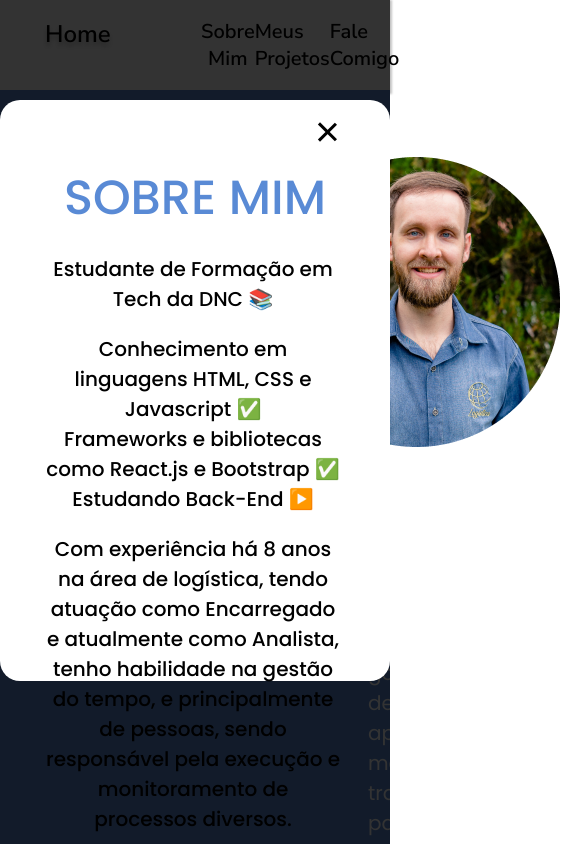
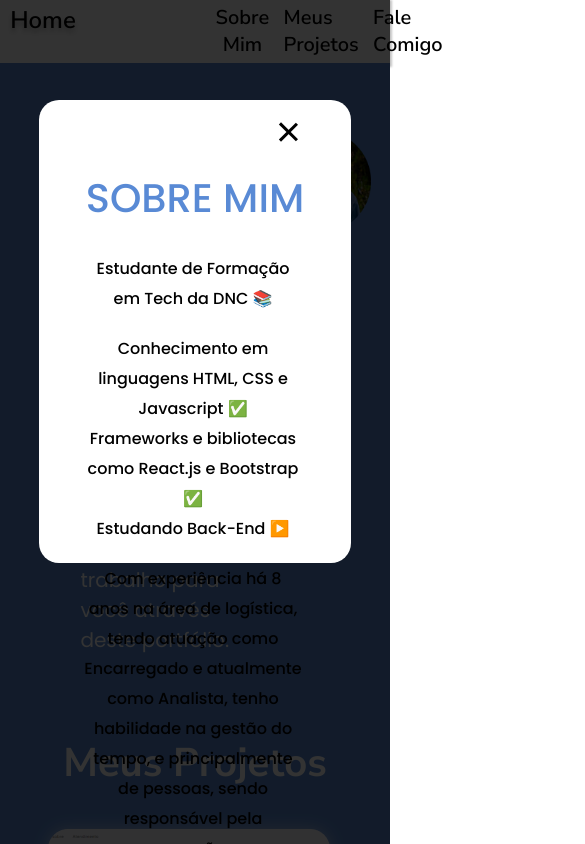
Before and after one commit to LeandroHelfer/portfolio-react-sass, a React (Vite) app: page / in a window 390 px wide. Both pictures are taken after a click on the button "Sobre Mim". Shown: the top 844 px of the page, 585 px wide, since content can reach past the window. Built offline with nearby package versions, Linux system fonts and the light colour scheme.

Commit message:
Ajustando responsividade

```diff
--- a/src/components/Navbar/index.scss
+++ b/src/components/Navbar/index.scss
@@ -1,8 +1,7 @@
 .navbar {
     display: flex;
     justify-content: space-between;
-    max-width: 100%;
-    padding: 18px 85px 18px 45px;
+    padding: 1.1% 5% 1.1% 2.6%;
     box-shadow: 0px 2px 2px 2px rgba(0, 0, 0, 0.24);
     font-family: 'Nunito Sans';
 
@@ -23,6 +22,7 @@
 
 .navbar-rightSide {
     width: 40%;
+    padding-right: 5%;
 
     ul {
         display: flex;
@@ -30,6 +30,7 @@
 
         li {
             list-style: none;
+            padding: 0% 5% 0% 5%;
 
             a {
                 font-size: 20px;
@@ -50,3 +51,30 @@
         }
     }
 }
+
+@media only screen and (max-device-width: 480px) {
+    .navbar {
+        display: flex;
+        justify-content: space-evenly;
+        align-items: center;
+    }
+
+    .navbar-leftSide {
+        a {
+            font-size: 20px;
+        }
+    }
+
+    .navbar-rightSide {
+        ul {
+            li {
+                a {
+                    font-size: 18px;
+                    button {
+                        font-size: 18px;
+                    }
+                }
+            }
+        }
+    }
+    }
--- a/src/components/central/central.jsx
+++ b/src/components/central/central.jsx
@@ -16,7 +16,7 @@ const central = () => {
                         trabalho para você através deste portfólio.</h3>
                 </div>
                 <div className="central-top__img">
-                    <img src={foto} alt="foto perfil" />
+                    <img id="imgFoto" src={foto} alt="foto perfil" />
                 </div>
             </div>
 
--- a/src/components/central/index.scss
+++ b/src/components/central/index.scss
@@ -4,7 +4,6 @@
 
 .central-top {
     display: flex;
-    max-width: 100%;
 
     .central-top__text {
         width: 70%;
@@ -17,7 +16,7 @@
             font-size: 64px;
             line-height: 96px;
             color: #FFFFFF;
-            padding-left: 220px;
+            padding-left: 20%;
         }
 
         &_h3 {
@@ -27,12 +26,17 @@
             font-size: 20px;
             line-height: 30px;
             color: #FFFFFF;
-            padding-left: 368px;
+            padding-left: 30%;
         }
     }
 
     .central-top__img {
         padding-top: 67px;
+        padding-right: 5%;
+
+        #imgFoto {
+            width: 100%;
+        }
 
     }
 }
@@ -53,9 +57,9 @@
 
 .central-end {
     display: flex;
+    flex-wrap: wrap;
     justify-content: space-between;
     padding: 38px 48px 48px 48px;
-    max-width: 100%;
 
     a:hover {
         filter: drop-shadow(0 0 1rem rgba(255, 255, 255, 0.514));
@@ -63,5 +67,16 @@
 
     .ImgCard {
         filter: drop-shadow(0 0 0.5rem rgba(255, 255, 255, 0.514));
+        width: 100%;
     }
 }
+
+@media only screen and (max-device-width: 480px) {
+    .central-top {
+        .central-top__text {
+            &_h1 {
+                font-size: 50px;
+            }
+        }
+    }
+}
--- a/src/components/footer/index.scss
+++ b/src/components/footer/index.scss
@@ -1,5 +1,6 @@
 .footer {
     display: flex;
+    flex-wrap: wrap;
     padding-top: 17px;
     padding-left: 48px;
     padding-bottom: 20px;
--- a/src/components/modal/index.scss
+++ b/src/components/modal/index.scss
@@ -13,8 +13,8 @@
     .container {
         background-color: white;
         color: black;
-        width: 671px;
-        height: 581px;
+        width: 50%;
+        height: 60%;
         border-radius: 20px;
 
         .close {
@@ -76,3 +76,95 @@
         }
     }
 }
+
+@media only screen and (max-device-width: 850px) {
+    .modal {
+        height: 183vh;
+        .container {
+            width: 80%;
+            height: 30%;
+
+            .content__h1 {
+                font-size: 40px;
+            }
+
+            .content__h2 {
+                font-size: 16px;
+            }
+        }
+    }
+
+
+}
+
+@media only screen and (max-device-width: 573px) {
+    .modal {
+        height: 185vh;
+        .container {
+            width: 80%;
+            height: 30%;
+
+            .content__h1 {
+                font-size: 35px;
+            }
+
+            .content__h2 {
+                font-size: 14px;
+            }
+        }
+    }
+}
+
+@media only screen and (max-device-width: 461px) {
+    .modal {
+        height: 230vh;
+        .container {
+            width: 80%;
+            height: 32%;
+
+            .content__h1 {
+                font-size: 30px;
+            }
+
+            .content__h2 {
+                font-size: 12px;
+            }
+        }
+    }
+}
+
+@media only screen and (max-device-width: 400px) {
+    .modal {
+        height: 255vh;
+        .container {
+            width: 80%;
+            height: 32%;
+
+            .content__h1 {
+                font-size: 30px;
+            }
+
+            .content__h2 {
+                font-size: 12px;
+            }
+        }
+    }
+}
+
+@media only screen and (max-device-width: 385px) {
+    .modal {
+        height: 320vh;
+        .container {
+            width: 80%;
+            height: 35%;
+
+            .content__h1 {
+                font-size: 30px;
+            }
+
+            .content__h2 {
+                font-size: 12px;
+            }
+        }
+    }
+}
```
